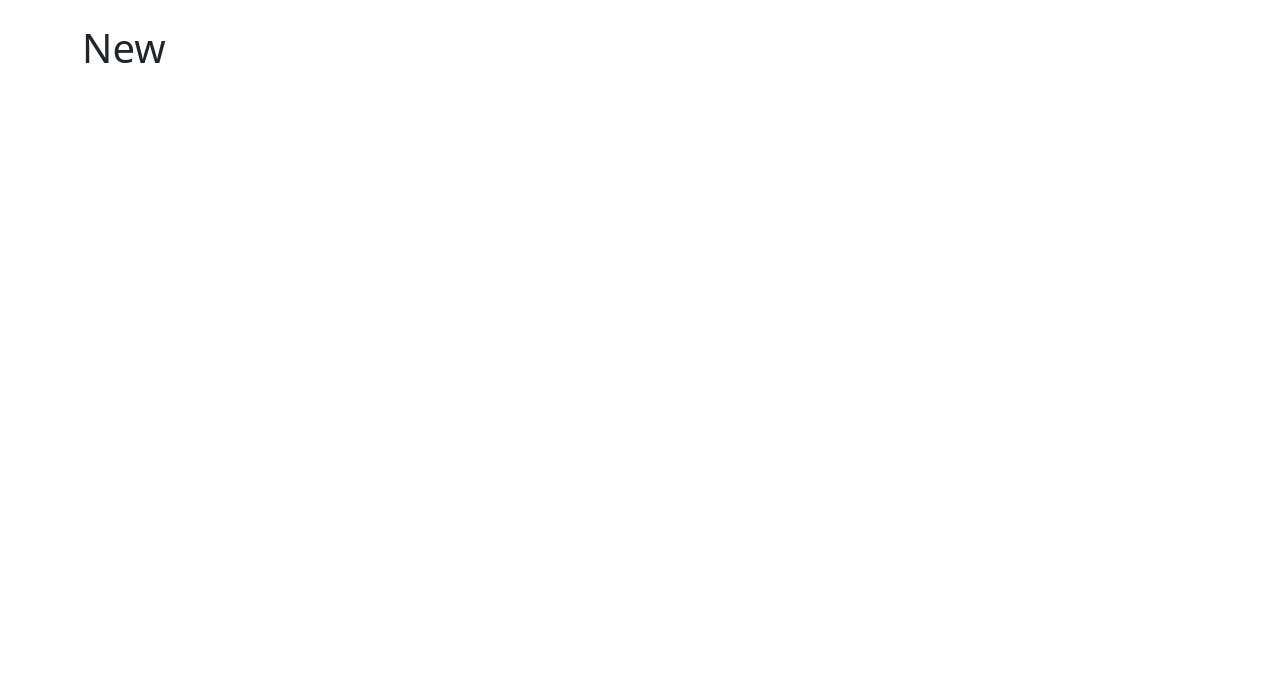
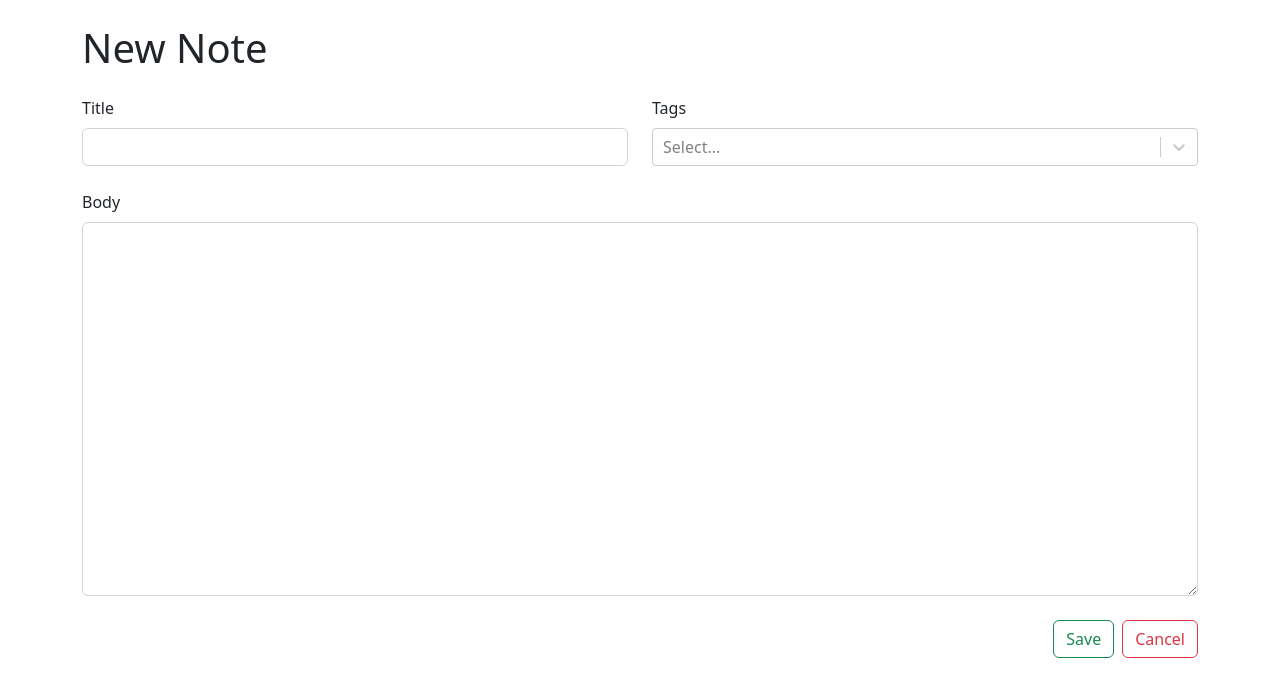
Before and after one commit to soumya-99/keep-notes, a React (Vite) app: page /new in a window 1280 px wide. Shown: the top 696 px of the page. Built offline with nearby package versions, Linux system fonts and the light colour scheme.

Commit message:
NoteForm created and structured

```diff
--- a/package.json
+++ b/package.json
@@ -13,7 +13,8 @@
     "react": "^18.2.0",
     "react-bootstrap": "^2.6.0",
     "react-dom": "^18.2.0",
-    "react-router-dom": "^6.4.3"
+    "react-router-dom": "^6.4.3",
+    "react-select": "^5.6.1"
   },
   "devDependencies": {
     "@types/react": "^18.0.24",
--- a/src/App.tsx
+++ b/src/App.tsx
@@ -1,12 +1,13 @@
 import { Container } from "react-bootstrap"
 import { Routes, Route, Navigate } from "react-router-dom"
+import NewNote from "./components/NewNote"
 
 function App() {
 	return (
 		<Container className="my-4">
 			<Routes>
 				<Route path="/" element={<h1>Home</h1>} />
-				<Route path="/new" element={<h1>New</h1>} />
+				<Route path="/new" element={<NewNote />} />
 				<Route path="/:id">
 					<Route index element={<h1>Show</h1>} />
 					<Route path="edit" element={<h1>Edit</h1>} />
--- /dev/null
+++ b/src/components/NewNote.tsx
@@ -0,0 +1,12 @@
+import NoteForm from "./NoteForm"
+
+function NewNote() {
+  return (
+    <>
+        <h1 className="mb-4">New Note</h1>
+        <NoteForm />
+    </>
+  )
+}
+
+export default NewNote
--- /dev/null
+++ b/src/components/NoteForm.tsx
@@ -0,0 +1,42 @@
+import { Button, Col, Form, Row, Stack } from "react-bootstrap"
+import CreatableReactSelect from "react-select/creatable"
+
+function NoteForm() {
+	return (
+		<Form>
+			<Stack gap={4}>
+				<Row>
+					<Col>
+						<Form.Group controlId="title">
+							<Form.Label>Title</Form.Label>
+							<Form.Control required />
+						</Form.Group>
+					</Col>
+					<Col>
+						<Form.Group controlId="tags">
+							<Form.Label>Tags</Form.Label>
+							<CreatableReactSelect isMulti />
+						</Form.Group>
+					</Col>
+				</Row>
+
+				{/* Markdown */}
+				<Form.Group controlId="markdown">
+					<Form.Label>Body</Form.Label>
+					<Form.Control required as="textarea" rows={15} />
+				</Form.Group>
+
+				<Stack direction="horizontal" gap={2} className="justify-content-end">
+					<Button type="submit" variant="outline-success">
+						Save
+					</Button>
+					<Button type="button" variant="outline-danger">
+						Cancel
+					</Button>
+				</Stack>
+			</Stack>
+		</Form>
+	)
+}
+
+export default NoteForm
```
Also changed, not shown: 1 other file (tests, documents, lock files or other folders).
